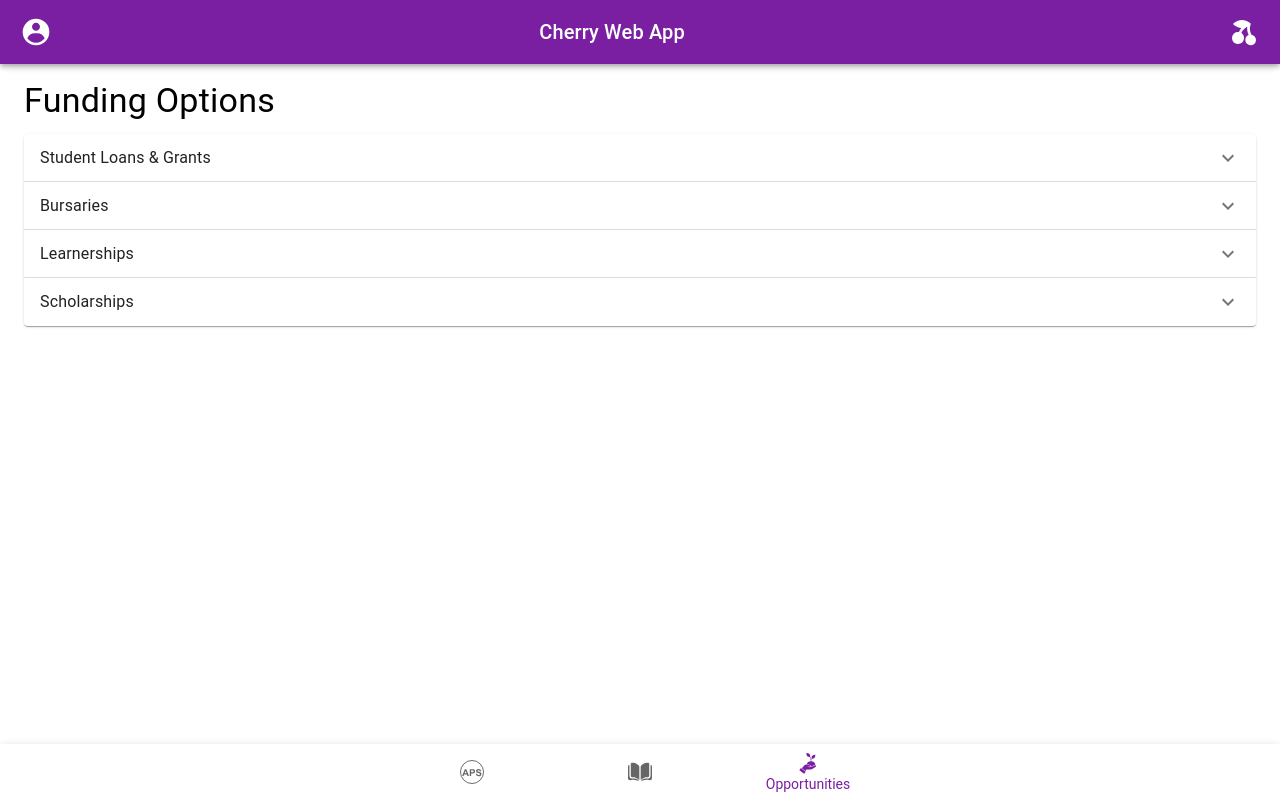
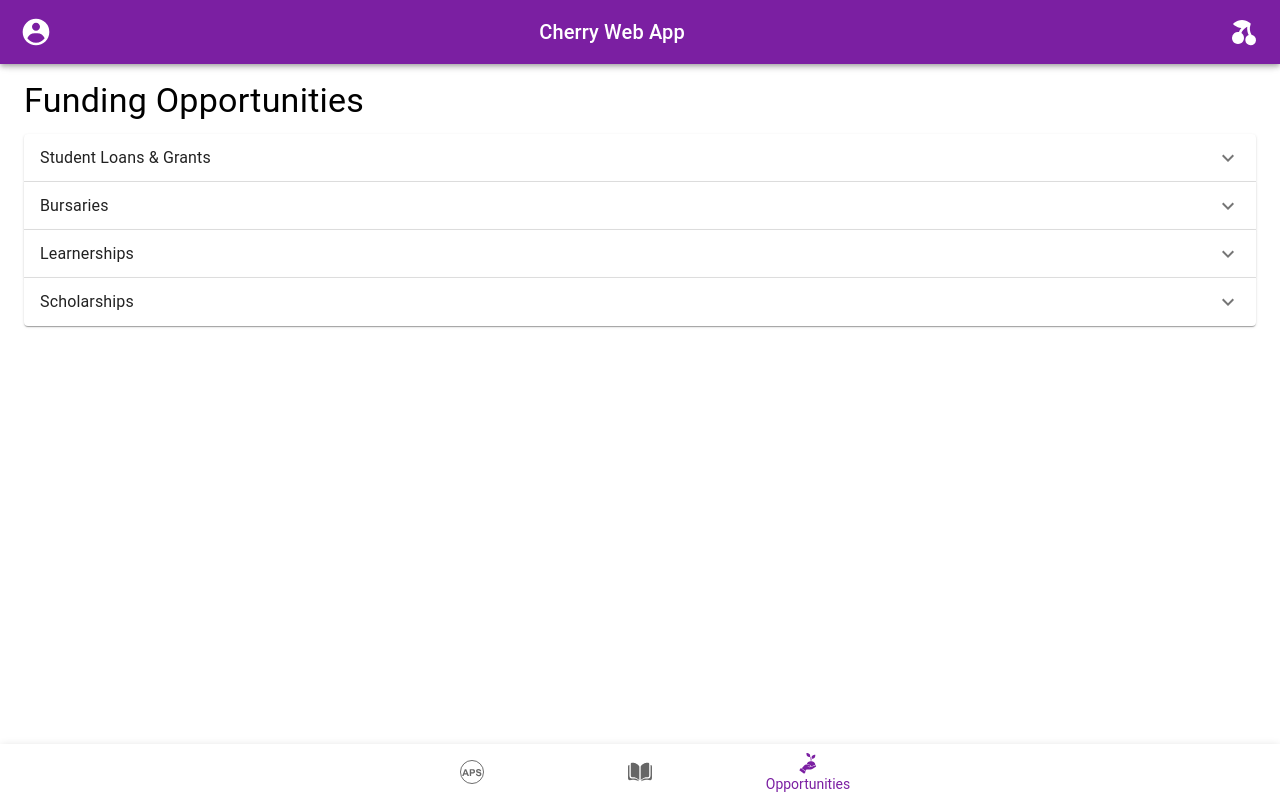
Before and after one commit to breezyChedi/Cherry, a Next.js app: page /page3 in a window 1280 px wide. Built offline with nearby package versions, Linux system fonts and the light colour scheme; no server answers.

Commit message:
Update page.tsx

```diff
--- a/app/page3/page.tsx
+++ b/app/page3/page.tsx
@@ -13,7 +13,7 @@ const Page3: React.FC = () => {
   return (
     <div style={{ padding: '16px' }}>
       <Typography variant="h4" gutterBottom>
-        Funding Options
+        Funding Opportunities
       </Typography>
 
       {/* Accordion Section */}
```
